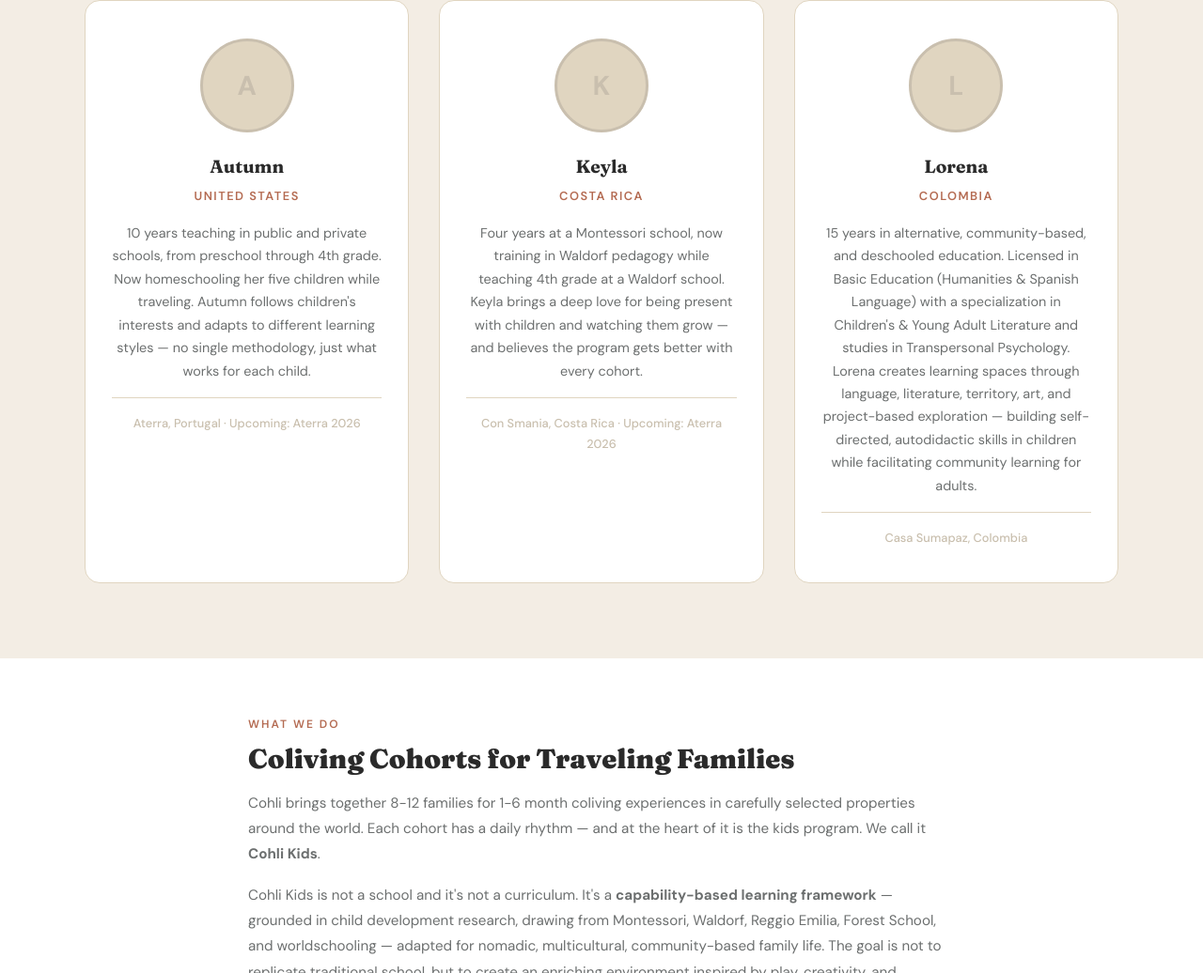
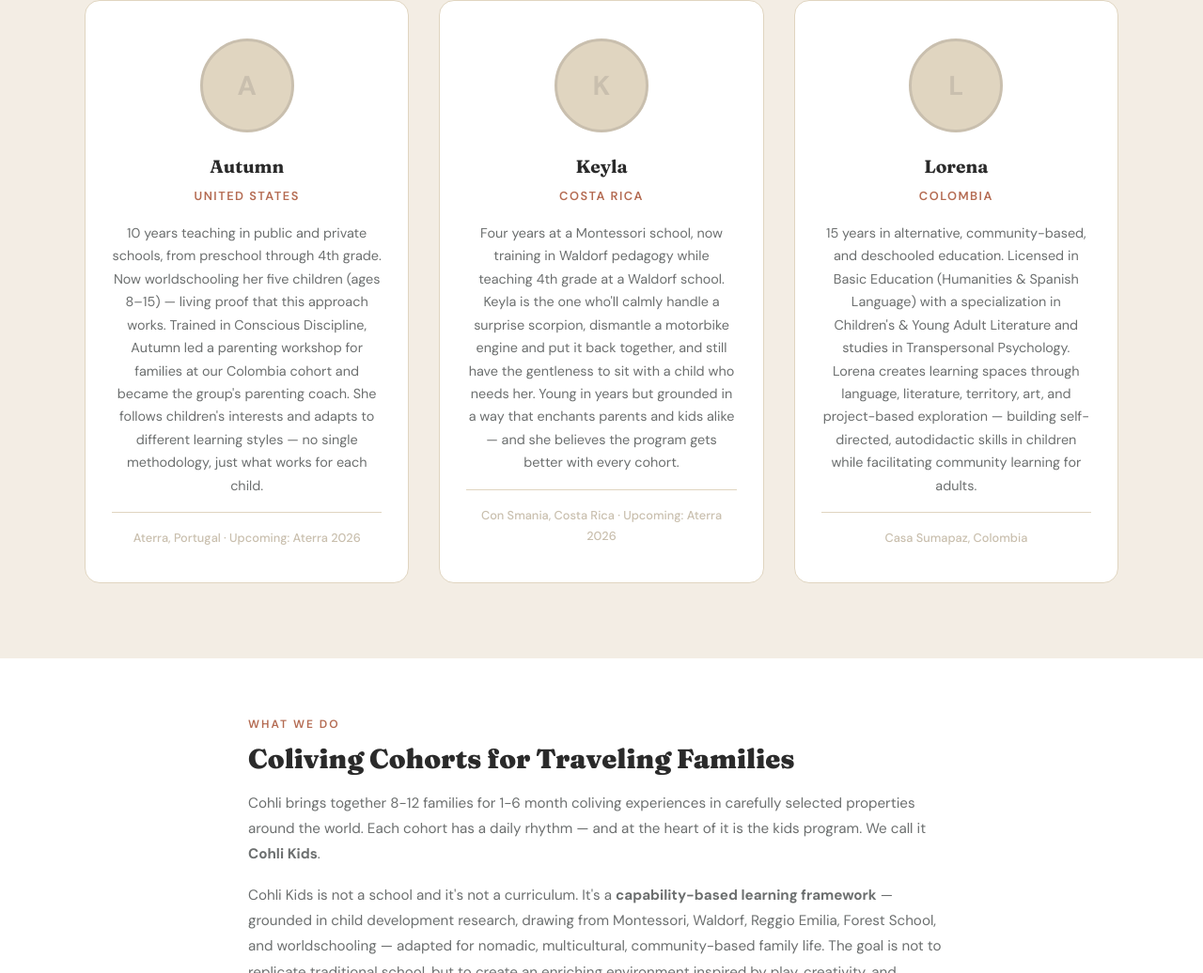
Before and after one commit to heycohli/cohli-website, a plain HTML site: page educator.html in a window 1280 px wide. Shown: the part 819-1855 px from the top of the page at 94% size. Drawn offline with Linux system fonts and the light colour scheme.

Commit message:
Update: Apr 13 02:01

```diff
--- a/educator.html
+++ b/educator.html
@@ -572,7 +572,7 @@
         <div class="educator-photo"><!-- Photo needed: autumn-educator.jpg --><span>A</span></div>
         <div class="educator-name">Autumn</div>
         <div class="educator-origin">United States</div>
-        <p class="educator-bio">10 years teaching in public and private schools, from preschool through 4th grade. Now homeschooling her five children while traveling. Autumn follows children's interests and adapts to different learning styles — no single methodology, just what works for each child.</p>
+        <p class="educator-bio">10 years teaching in public and private schools, from preschool through 4th grade. Now worldschooling her five children (ages 8–15) — living proof that this approach works. Trained in Conscious Discipline, Autumn led a parenting workshop for families at our Colombia cohort and became the group's parenting coach. She follows children's interests and adapts to different learning styles — no single methodology, just what works for each child.</p>
         <div class="educator-cohorts">Aterra, Portugal &middot; Upcoming: Aterra 2026</div>
       </div>
 
@@ -580,7 +580,7 @@
         <div class="educator-photo"><!-- Photo needed: keyla-educator.jpg --><span>K</span></div>
         <div class="educator-name">Keyla</div>
         <div class="educator-origin">Costa Rica</div>
-        <p class="educator-bio">Four years at a Montessori school, now training in Waldorf pedagogy while teaching 4th grade at a Waldorf school. Keyla brings a deep love for being present with children and watching them grow — and believes the program gets better with every cohort.</p>
+        <p class="educator-bio">Four years at a Montessori school, now training in Waldorf pedagogy while teaching 4th grade at a Waldorf school. Keyla is the one who'll calmly handle a surprise scorpion, dismantle a motorbike engine and put it back together, and still have the gentleness to sit with a child who needs her. Young in years but grounded in a way that enchants parents and kids alike — and she believes the program gets better with every cohort.</p>
         <div class="educator-cohorts">Con Smania, Costa Rica &middot; Upcoming: Aterra 2026</div>
       </div>
 
```
